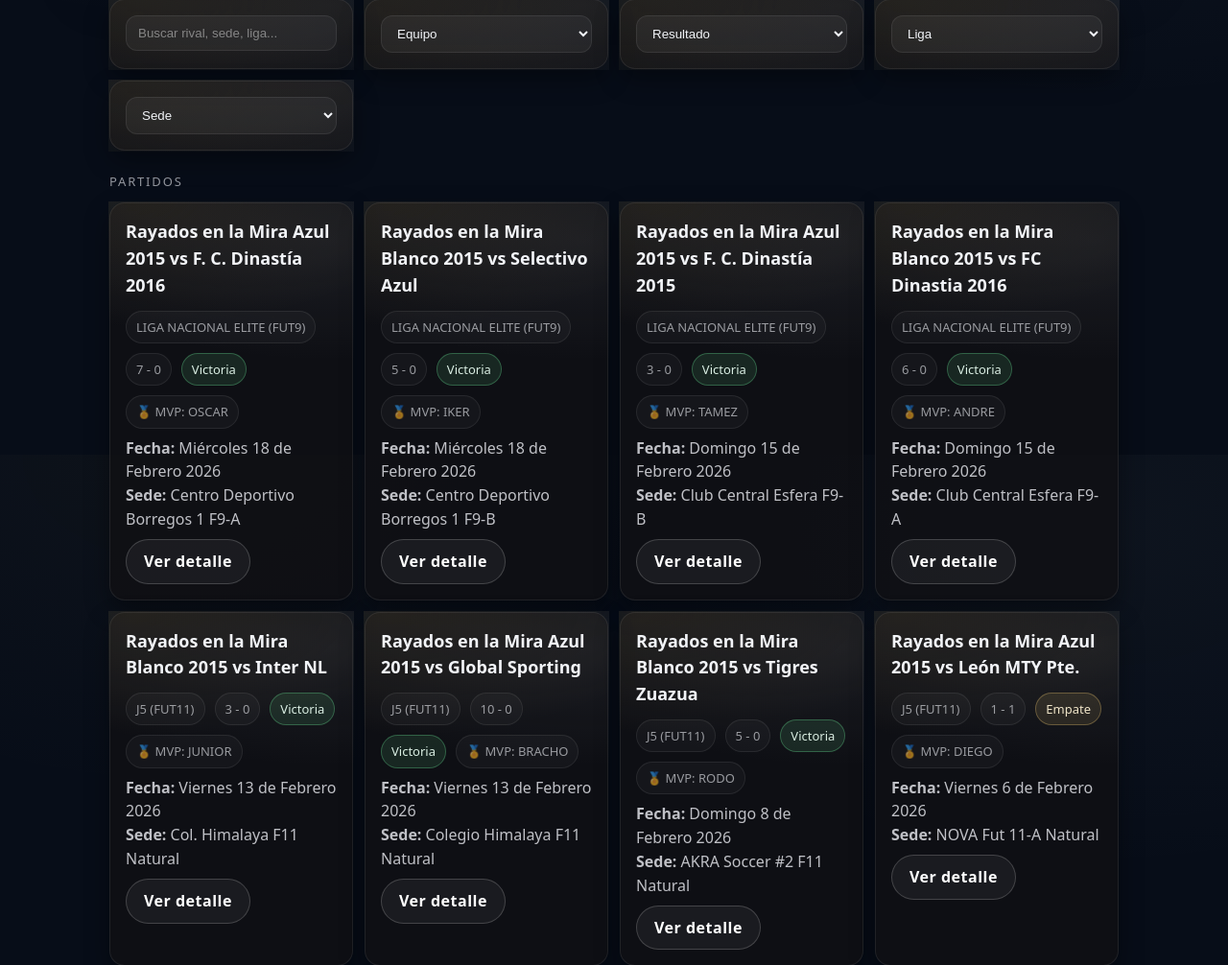
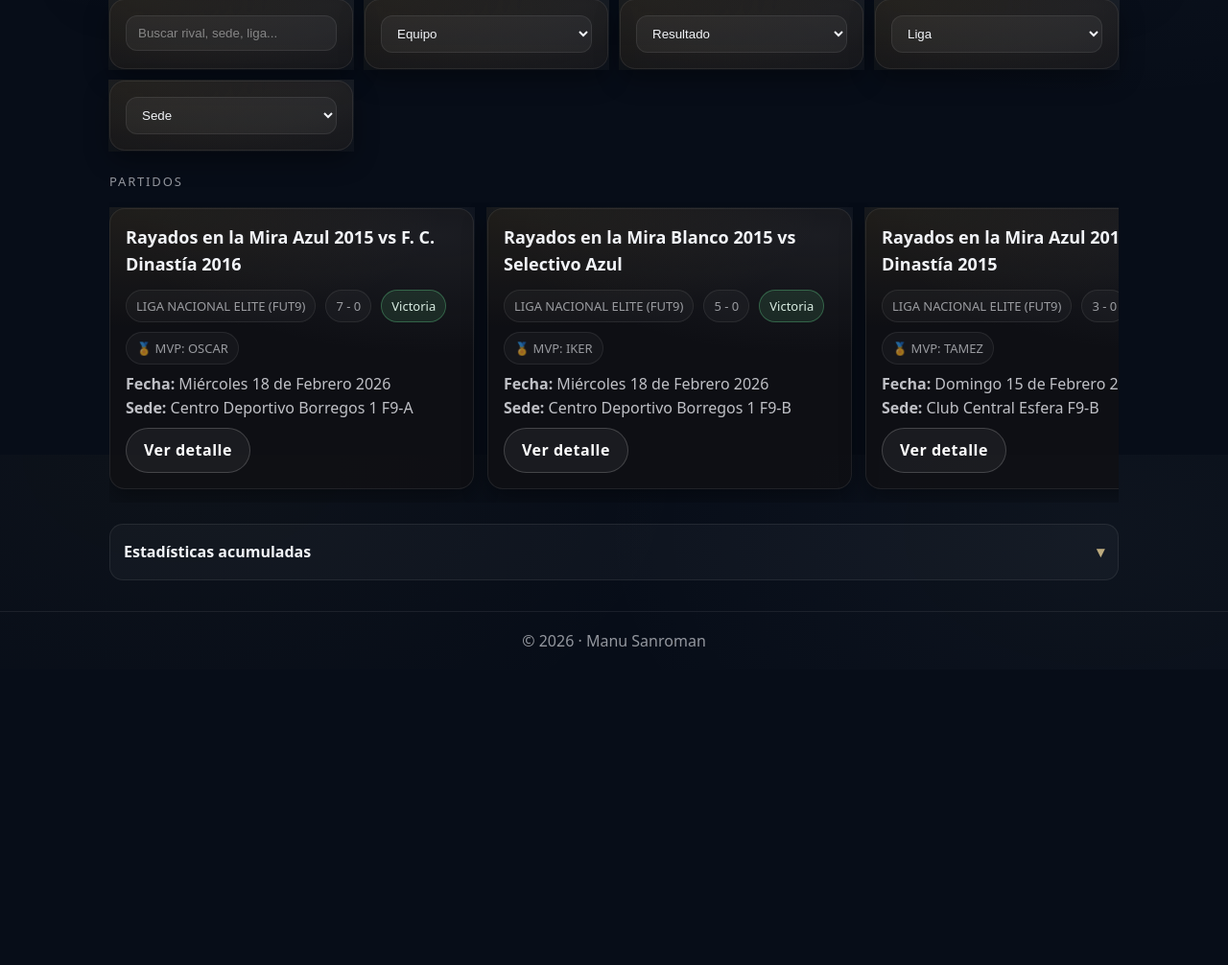
Before and after one commit to manumanusanroman-rgb/Manu, a FastAPI app: page /partidos in a window 1280 px wide. Shown: the part 326-1332 px from the top of the page at 96% size. After the commit the page ends 1000 px from the top, so only its background shows below. Run offline with FastAPI, Linux system fonts and the light colour scheme.

Commit message:
Match Center: horizontal scroll for match cards + reset scroll on filter

```diff
--- a/static/styles.css
+++ b/static/styles.css
@@ -981,3 +981,37 @@ html[data-theme="silver"] .badge-upcoming{
 .card{
   overflow: visible;
 }
+/* ===== Partidos: scroll horizontal para evitar pagina kilométrica ===== */
+.partidos-scroll{
+  display: flex;
+  gap: 14px;
+  overflow-x: auto;
+  padding: 6px 2px 14px;
+  scroll-snap-type: x mandatory;
+  -webkit-overflow-scrolling: touch;
+}
+
+.partidos-scroll .partido{
+  flex: 0 0 330px;     /* ancho de cada card */
+  scroll-snap-align: start;
+}
+
+/* scrollbar bonito */
+.partidos-scroll::-webkit-scrollbar{
+  height: 10px;
+}
+.partidos-scroll::-webkit-scrollbar-thumb{
+  background: rgba(255,255,255,0.18);
+  border-radius: 999px;
+}
+.partidos-scroll::-webkit-scrollbar-track{
+  background: rgba(255,255,255,0.06);
+  border-radius: 999px;
+}
+
+/* en pantallas grandes un poquito mas ancho */
+@media (min-width: 900px){
+  .partidos-scroll .partido{
+    flex-basis: 380px;
+  }
+}
--- a/templates/partidos.html
+++ b/templates/partidos.html
@@ -53,7 +53,7 @@
 
 <div class="section-title">Partidos</div>
 
-<section id="lista" class="cards">
+<section id="lista" class="cards partidos-scroll">
   {% for p in partidos %}
     {% set marcador_txt = (p.marcador or '')|trim %}
     {% set is_upcoming = (marcador_txt == '') %}
@@ -99,7 +99,6 @@
       </div>
     </article>
   {% endfor %}
-
 </section>
 
 <p id="vacio" style="display:none; color:var(--muted); margin-top:12px;">
@@ -116,6 +115,7 @@
 <article class="card">
   <div class="section-title">Leaderboard · Jugadores</div>
 
+  <div class="table-wrap">
     <table id="tabla-jugadores" class="events">
       <thead>
         <tr>
@@ -140,12 +140,14 @@
         {% endfor %}
       </tbody>
     </table>
+  </div>
 </article>
 
 <!-- PORTEROS -->
 <article class="card">
   <div class="section-title">Porteros · PJ y Goles recibidos</div>
 
+  <div class="table-wrap">
     <table id="tabla-porteros" class="events">
       <thead>
         <tr>
@@ -164,12 +166,14 @@
         {% endfor %}
       </tbody>
     </table>
+  </div>
 </article>
 
 <!-- EQUIPOS -->
 <article class="card">
   <div class="section-title">Equipos · Azul vs Blanco</div>
 
+  <div class="table-wrap">
     <table id="tabla-equipos" class="events">
       <thead>
         <tr>
@@ -192,10 +196,13 @@
         {% endfor %}
       </tbody>
     </table>
+  </div>
 </article>
+
 </section>
 </div>
 </details>
+
 <script>
 (function(){
 
@@ -284,7 +291,12 @@
     c.style.display = ok ? "" : "none";
     if (ok) shown++;
   }
+
   vacio.style.display = shown ? "none" : "";
+
+  // 🔥 ESTA ES LA LÍNEA NUEVA (regresa el scroll al inicio)
+  const lista = document.getElementById("lista");
+  if(lista) lista.scrollLeft = 0;
 }
 
   q.addEventListener("input", filtrar);
```
Also changed, not shown: 1 other file. Lines whose indentation alone changed are shown as unchanged.
